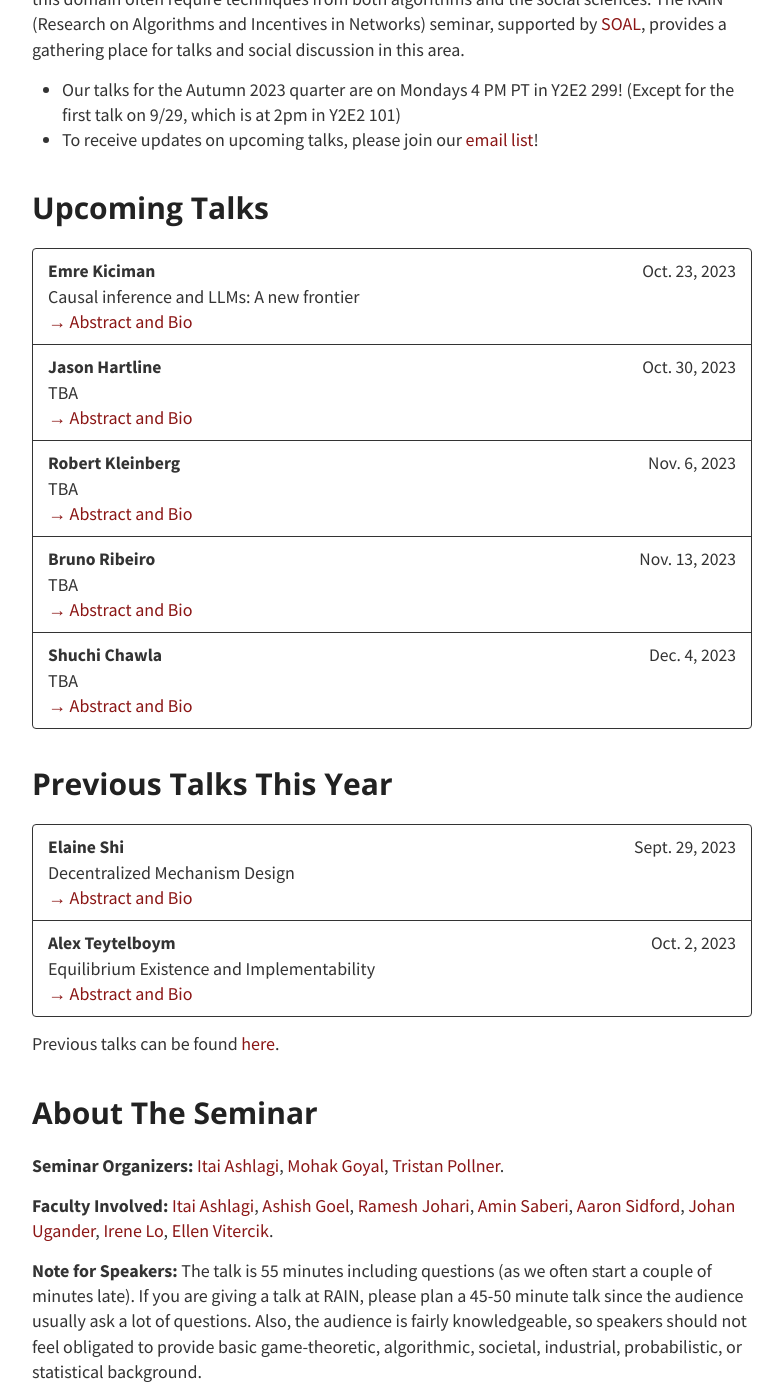
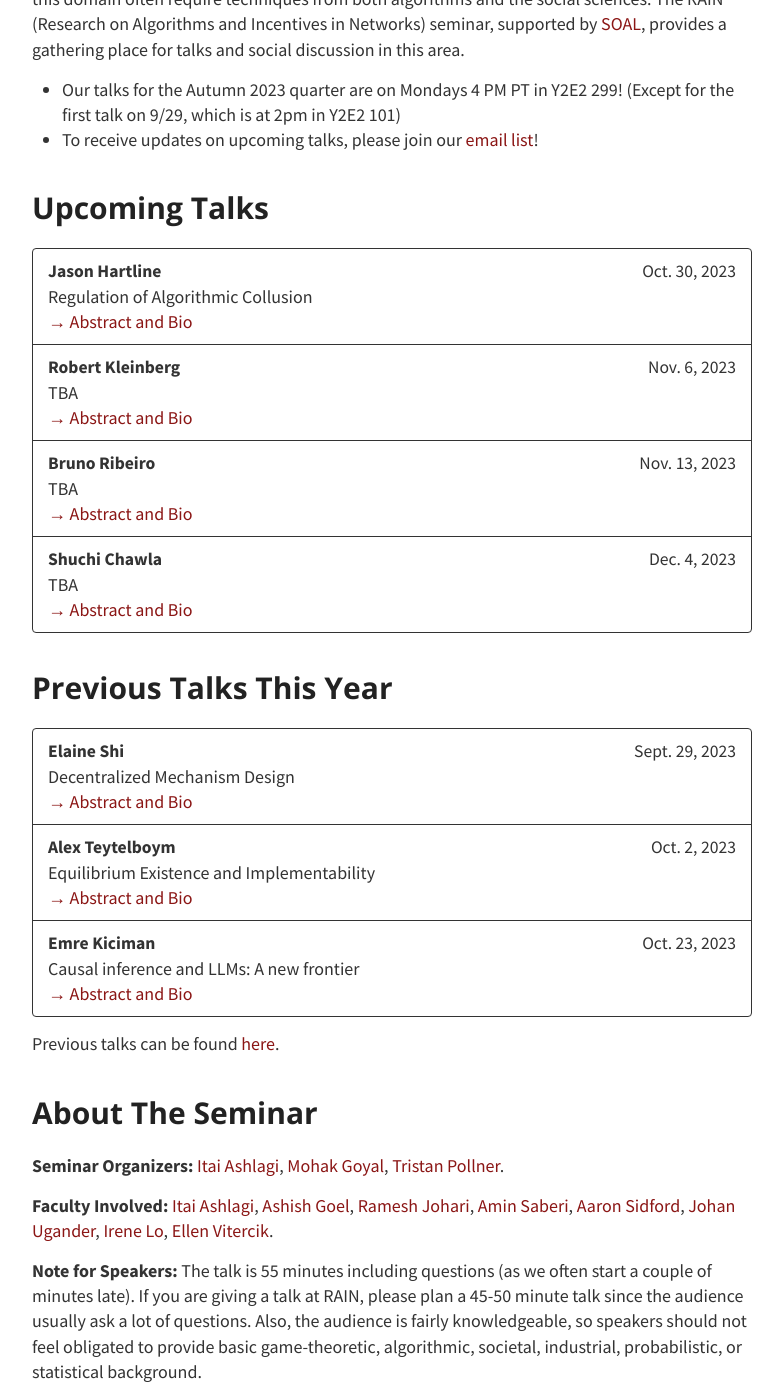
Before and after one commit to stanford-rain-seminar/stanford-rain-seminar.github.io, a Jekyll site: the page built from index.md, in a window 1280 px wide and 1400 px high, scrolled down 297 px. Shown: the whole window, without its empty margins (248-1031 px from the left). Built offline with Jekyll 4.4.1, drawn with Linux system fonts in a browser that asks for light colours; nearby versions of some CDN libraries; our own code applies the rules of GitHub Pages for plain Markdown files; some of the changed text lies outside the part shown.

Commit message:
Update talks.yml

```diff
--- a/_data/talks.yml
+++ b/_data/talks.yml
@@ -1,19 +1,10 @@
 - type: Upcoming Talks
   members:
-    - speaker: Emre Kiciman
-      date: Oct. 23, 2023
-      title: Causal inference and LLMs&#58; A new frontier
-      abstract: "The causal capabilities of large language models (LLMs) is a matter of significant debate, with critical implications for the use of LLMs in societally impactful domains such as medicine, science, law, and policy. We further our understanding of LLMs and their causal implications, considering the distinctions between different types of causal reasoning tasks, as well as the entangled threats of construct and measurement validity. LLM-based methods establish new state-of-the-art accuracies on multiple causal benchmarks. Algorithms based on GPT-3.5 and 4 outperform existing algorithms on a pairwise causal discovery task (97%, 13 points gain), counterfactual reasoning task (92%, 20 points gain), and actual causality (86% accuracy in determining necessary and sufficient causes in vignettes). At the same time, LLMs exhibit unpredictable failure modes and we provide some techniques to interpret their robustness.
-
-      Crucially, LLMs perform these causal tasks while relying on sources of knowledge and methods distinct from and complementary to non-LLM based approaches. Specifically, LLMs bring capabilities so far understood to be restricted to humans, such as using collected knowledge to generate causal graphs or identifying background causal context from natural language. We envision LLMs to be used alongside existing causal methods, as a proxy for human domain knowledge and to reduce human effort in setting up a causal analysis, one of the biggest impediments to the widespread adoption of causal methods. We also see existing causal methods as promising tools for LLMs to formalize, validate, and communicate their reasoning especially in high-stakes scenarios.
-
-      In capturing common sense and domain knowledge about causal mechanisms and supporting translation between natural language and formal methods, LLMs open new frontiers for advancing the research, practice, and adoption of causality."
-      bio: Emre Kiciman is a Senior Principal Researcher at Microsoft Research, where his research interests span causal inference, machine learning, the security of AI systems, and AI’s implications for people and society.  Emre is a co-founder of the DoWhy library for causal machine learning.  For publications and talks, please visit <a href="https://kiciman.org">https://kiciman.org</a>.
     - speaker: Jason Hartline
       date: Oct. 30, 2023
-      title: "TBA"
-      abstract: "TBA"
-      bio: "TBA"
+      title: "Regulation of Algorithmic Collusion"
+      abstract: "Consider sellers in a competitive market that use algorithms to adapt their prices from data that they collect.  In such a context it is plausible that algorithms could arrive at prices that are higher than the competitive prices and this may benefit sellers at the expense of consumers (i.e., the buyers in the market).  This paper gives a definition of algorithmic non-collusion for pricing algorithms.  The definition allows a regulator to empirically audit algorithms by applying a statistical test to the data that they collect.  Algorithms that are good, i.e., approximately optimize prices to market conditions, can be augmented to collect the data sufficient to pass the audit.  Algorithms that have colluded on, e.g., higher-than-competitive prices cannot pass the audit.  The definition allows for the possession of useful side information which, e.g., may be correlated with supply and demand and should affect the prices used by good algorithms.  The paper provides an analysis of the statistical complexity of such an audit, i.e., how much data is sufficient for the test of non-collusion to be accurate. Joint work with Sheng Long and Chenhao Zhang."
+      bio: "Prof. Hartline received his Ph.D. in 2003 from the University of Washington under the supervision of Anna Karlin. He was a postdoctoral fellow at Carnegie Mellon University under the supervision of Avrim Blum; and subsequently a researcher at Microsoft Research in Silicon Valley. He joined Northwestern University in 2008 where he is a professor of computer science. He was on sabbatical at Harvard University in the Economics Department during the 2014 calendar year and visiting Microsoft Research, New England for the Spring of 2015. He is the director of Northwestern’s Online Markets Lab, he was a founding codirector of the Institute for Data, Econometrics, Algorithms, and Learning from 2019-2022, and is a cofounder of virtual conference organizing platform Virtual Chair."
     - speaker: Robert Kleinberg
       date: Nov. 6, 2023
       title: "TBA"
@@ -41,3 +32,12 @@
       title: "Equilibrium Existence and Implementability"
       abstract: "We explore equilibria in markets with money and in pseudomarkets when there are indivisible goods. We show that under a regularity condition, competitive equilibria exist in a transferable utility economy if and only if all random equilibria in a pseudomarket are implementable as a lottery over allocations. Our paper bridges two core models of competitive market designs for indivisible resources and generates new implementability and maximal domain results for pseudomarkets. One consequence is that random equilibria in pseudomarkets are implementable even in the presence of complementarities which feature in existing pseudomarkets, such as course assignment. We provide further equivalence results in the presence of ex-post individual (e.g., technological) constraints, ex-ante individual (e.g., budget) constraints, priorities (e.g., school choice), and ex-post aggregate (e.g., diversity) constraints."
       bio: "Alex Teytelboym is a Professor of Economics at the Department of Economics, University of Oxford, a Tutorial Fellow at St. Catherine’s College, and a Senior Research Fellow at the Institute for New Economic Thinking at the Oxford Martin School. He directs the Oxford University Business Economics Programme. His research interests lie mainly in market design and the economics of networks. He is also interested in environmental economics and is part of the Leverhulme Centre for Nature Recovery. He often advises companies, governments and NGOs on auction and market design. He is also co-founder of Refugees.AI, an organisation that is developing new technology for refugee resettlement (originally funded by Skoll Centre for Social Entrepreneurship)."
+    - speaker: Emre Kiciman
+      date: Oct. 23, 2023
+      title: Causal inference and LLMs&#58; A new frontier
+      abstract: "The causal capabilities of large language models (LLMs) is a matter of significant debate, with critical implications for the use of LLMs in societally impactful domains such as medicine, science, law, and policy. We further our understanding of LLMs and their causal implications, considering the distinctions between different types of causal reasoning tasks, as well as the entangled threats of construct and measurement validity. LLM-based methods establish new state-of-the-art accuracies on multiple causal benchmarks. Algorithms based on GPT-3.5 and 4 outperform existing algorithms on a pairwise causal discovery task (97%, 13 points gain), counterfactual reasoning task (92%, 20 points gain), and actual causality (86% accuracy in determining necessary and sufficient causes in vignettes). At the same time, LLMs exhibit unpredictable failure modes and we provide some techniques to interpret their robustness.
+
+      Crucially, LLMs perform these causal tasks while relying on sources of knowledge and methods distinct from and complementary to non-LLM based approaches. Specifically, LLMs bring capabilities so far understood to be restricted to humans, such as using collected knowledge to generate causal graphs or identifying background causal context from natural language. We envision LLMs to be used alongside existing causal methods, as a proxy for human domain knowledge and to reduce human effort in setting up a causal analysis, one of the biggest impediments to the widespread adoption of causal methods. We also see existing causal methods as promising tools for LLMs to formalize, validate, and communicate their reasoning especially in high-stakes scenarios.
+
+      In capturing common sense and domain knowledge about causal mechanisms and supporting translation between natural language and formal methods, LLMs open new frontiers for advancing the research, practice, and adoption of causality."
+      bio: Emre Kiciman is a Senior Principal Researcher at Microsoft Research, where his research interests span causal inference, machine learning, the security of AI systems, and AI’s implications for people and society.  Emre is a co-founder of the DoWhy library for causal machine learning.  For publications and talks, please visit <a href="https://kiciman.org">https://kiciman.org</a>.
```
